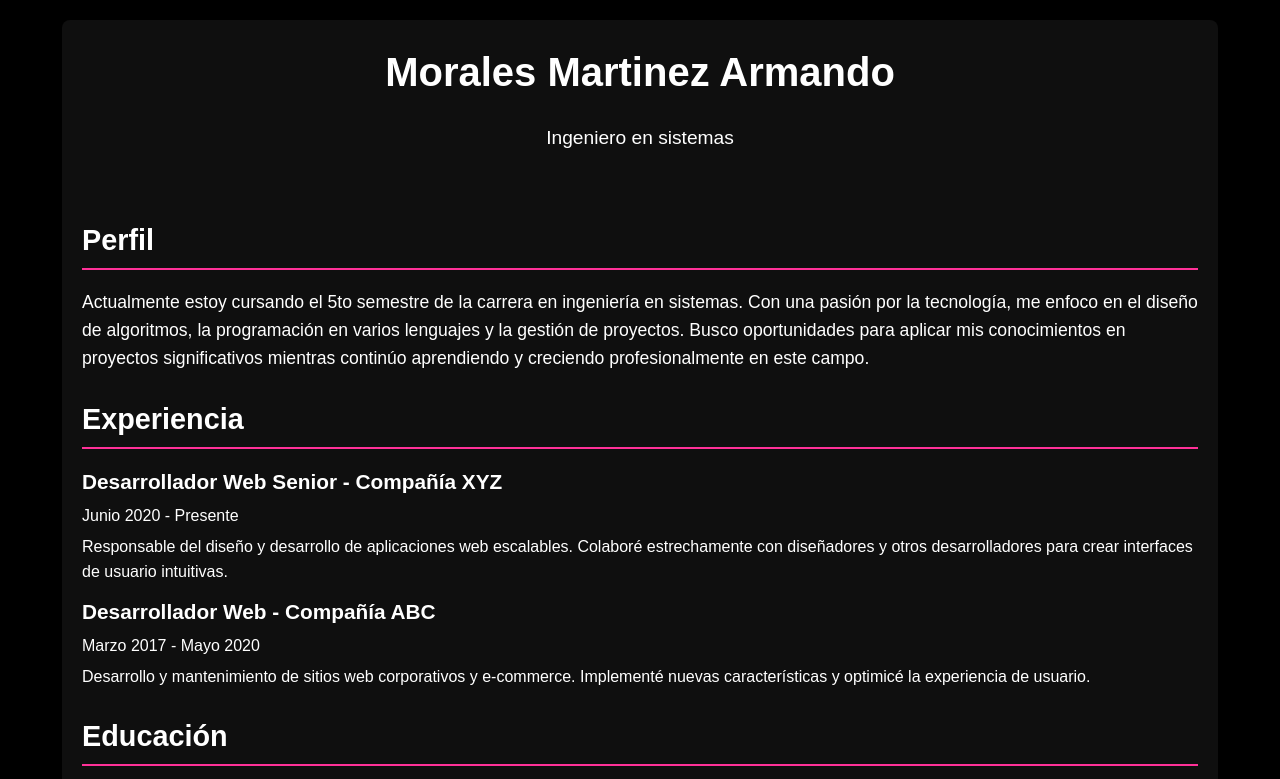
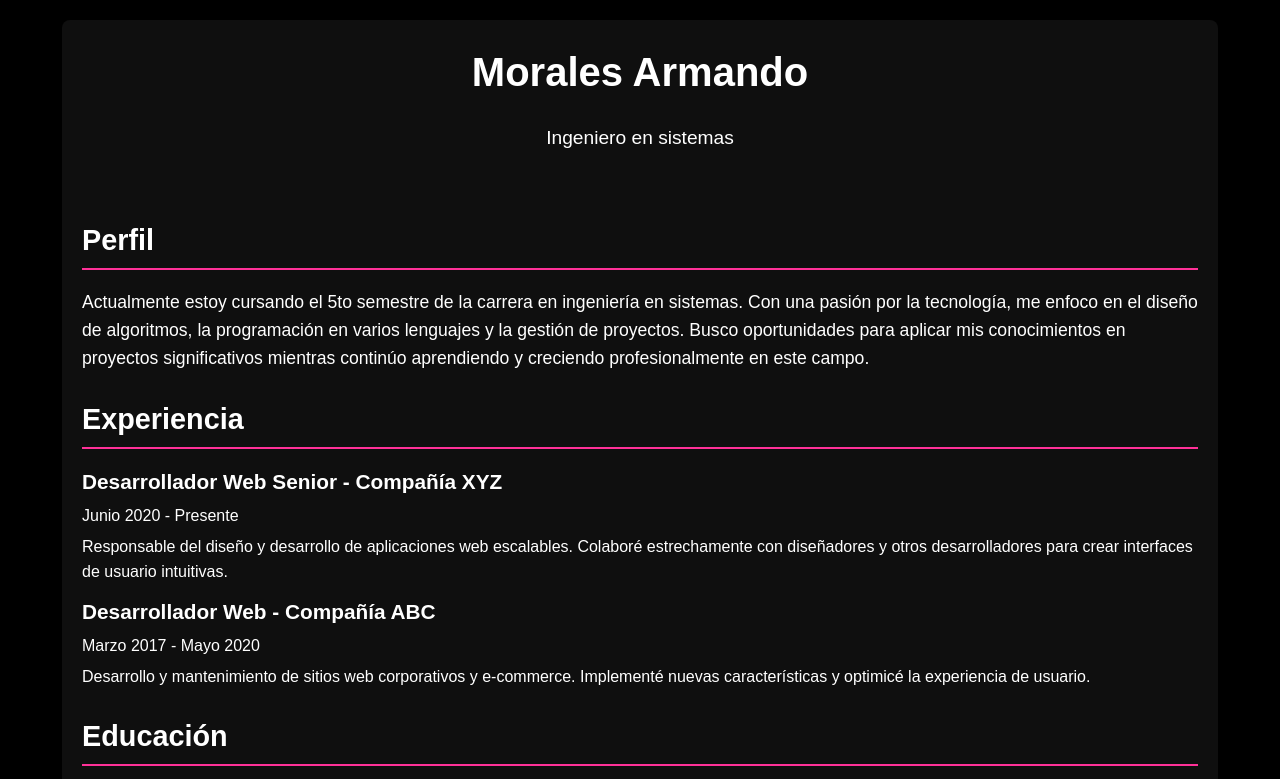
Before and after one commit to ingmorales536/cv, a plain HTML site: page index.html in a window 1280 px wide. Shown: the top 779 px of the page. Drawn offline with Linux system fonts and the light colour scheme.

Commit message:
Update index.html

```diff
--- a/index.html
+++ b/index.html
@@ -9,7 +9,7 @@
 <body>
     <div class="container fadeIn">
         <div class="header">
-            <h1>Morales Martinez Armando</h1>
+            <h1>Morales  Armando</h1>
             <p>Ingeniero en sistemas</p>
         </div>
 
```
